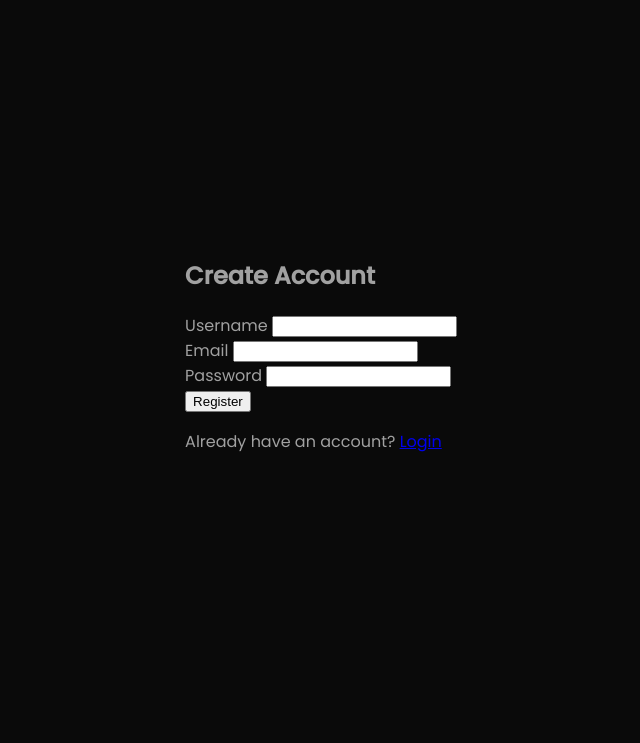
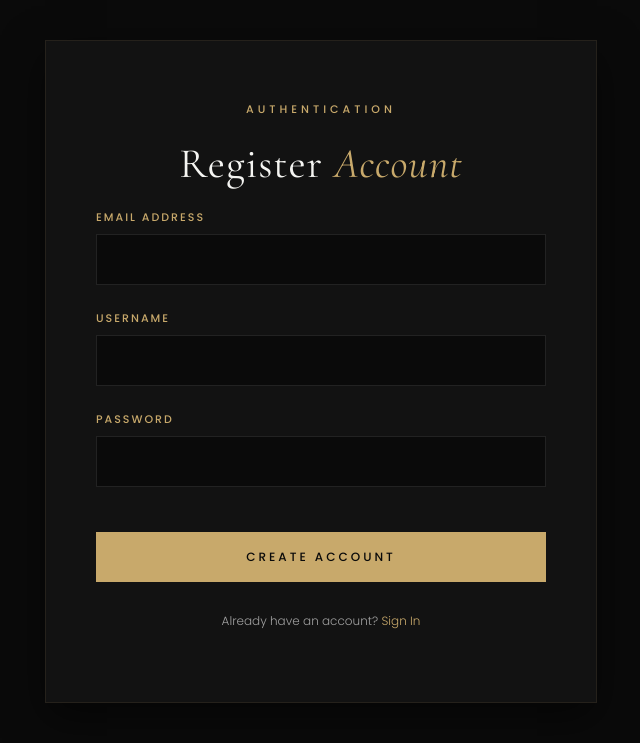
Before and after one commit to dilaycelikk/perfume-finder, a Flask app: page /register in a window 1280 px wide. Shown: the part 92-835 px from the top of the page, without its empty margins (319-959 px from the left). Before the commit the page ends 544 px from the top, so only its background shows below. Run offline with Flask 3, Linux system fonts and the light colour scheme.

Commit message:
Update registration page UI

```diff
--- a/templates/register.html
+++ b/templates/register.html
@@ -1,26 +1,43 @@
 {% extends 'base.html' %}
 
 {% block content %}
-<div class="form-container">
-    <h2>Create Account</h2>
-    {% if error %}
-        <p class="error">{{ error }}</p>
-    {% endif %}
-    <form method="POST">
-        <div class="form-group">
+<div class="box" style="max-width: 450px;">
+    <span class="eyebrow">Authentication</span>
+    <h1 class="title">Register <em>Account</em></h1>
+
+    <form method="POST" action="{{ url_for('register') }}">
+
+        <div class="auth-group">
+            <label>Email Address</label>
+            <input type="email" name="email" required autocomplete="email">
+        </div>
+
+        <div class="auth-group">
             <label>Username</label>
-            <input type="text" name="username" required>
+            <input type="text" name="username" required autocomplete="off">
         </div>
-        <div class="form-group">
-            <label>Email</label>
-            <input type="email" name="email" required>
-        </div>
-        <div class="form-group">
+
+        <div class="auth-group">
             <label>Password</label>
             <input type="password" name="password" required>
         </div>
-        <button type="submit" class="btn-primary">Register</button>
+
+        <button type="submit" class="btn-gold" style="width: 100%; margin-top: 20px;">Create Account</button>
     </form>
-    <p>Already have an account? <a href="{{ url_for('login') }}">Login</a></p>
+
+    <p style="text-align: center; font-size: 12px; margin-top: 30px; font-weight: 300;">
+        Already have an account? <a href="{{ url_for('login') }}" style="color: #C8A96B; text-decoration: none;">Sign In</a>
+    </p>
 </div>
+
+<style>
+    .auth-group { margin-bottom: 25px; display: flex; flex-direction: column; gap: 8px; }
+    .auth-group label { color: #C8A96B; font-size: 11px; text-transform: uppercase; letter-spacing: 2px; font-weight: 500; }
+    .auth-group input {
+        background: #0A0A0A; border: 1px solid #222; padding: 14px;
+        color: #F5F5F2; font-family: 'Poppins', sans-serif; font-size: 14px;
+        transition: all 0.3s ease; font-weight: 300;
+    }
+    .auth-group input:focus { outline: none; border-color: #C8A96B; box-shadow: 0 0 8px rgba(200, 169, 107, 0.2); }
+</style>
 {% endblock %}
```
